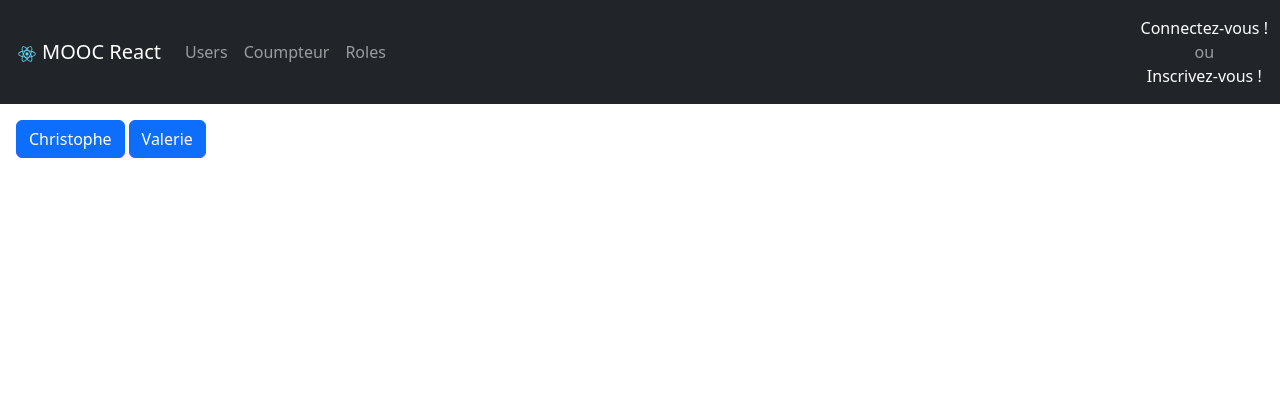
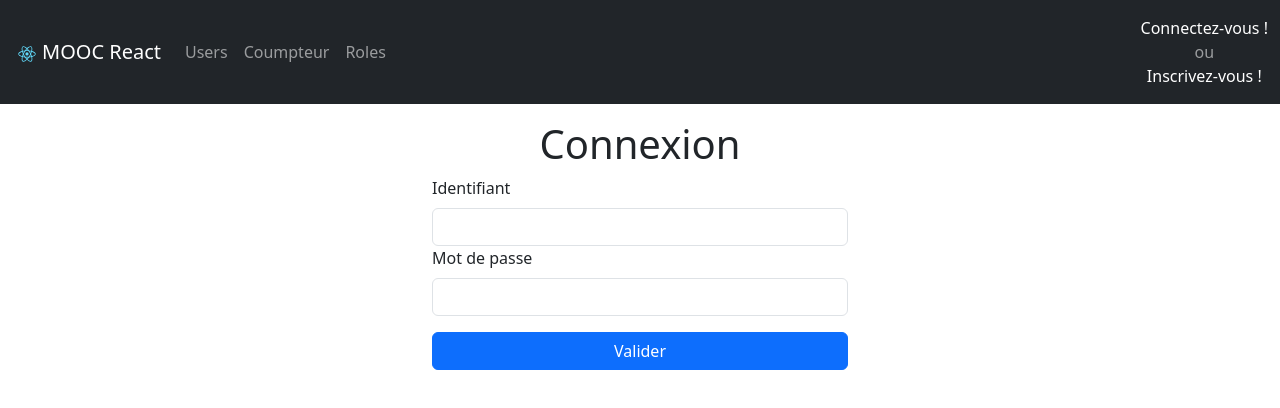
Before and after one commit to Gael-Mousset/mooc-react, a React (Create React App) app: page /login in a window 1280 px wide. Shown: the top 408 px of the page. Built offline with nearby package versions, Linux system fonts and the light colour scheme.

Commit message:
Module 2 Chap 6 et 7 valid form et form login

```diff
--- a/package.json
+++ b/package.json
@@ -9,12 +9,14 @@
     "axios": "^1.4.0",
     "bootstrap": "^5.3.0",
     "bootstrap-icons": "^1.10.5",
+    "formik": "^2.4.1",
     "prop-types": "^15.8.1",
     "react": "^18.2.0",
     "react-dom": "^18.2.0",
     "react-router-dom": "^6.11.2",
     "react-scripts": "5.0.1",
-    "web-vitals": "^2.1.4"
+    "web-vitals": "^2.1.4",
+    "yup": "^1.2.0"
   },
   "scripts": {
     "start": "react-scripts start",
--- a/src/App.jsx
+++ b/src/App.jsx
@@ -5,7 +5,7 @@ import UserList from "./pages/UserList";
 import SimLogin from "./pages/SimLogin";
 import { Route, Routes } from "react-router";
 import Roles from "./pages/Roles";
-import Register from "./pages/Register";
+import Register from "./pages/Register2";
 
 function App() {
   const [user, setUser] = useState("");
--- a/src/pages/Register.jsx
+++ b/src/pages/Register.jsx
@@ -32,10 +32,10 @@ function Register(props) {
     setCountry(event.target.value);
   }, []);
   const handleSubmit = useCallback(
-    (event) => {
+    async (event) => {
       try {
         event.preventDefault();
-        axios.post("https://jsonplaceholder.typicode.com/users", {
+        await axios.post("https://jsonplaceholder.typicode.com/users", {
           name,
           email,
           password,
--- /dev/null
+++ b/src/pages/Register2.jsx
@@ -0,0 +1,132 @@
+import axios from "axios";
+import React, { useCallback, useEffect, useState } from "react";
+import { useNavigate } from "react-router-dom";
+import { Formik, Form, Field, ErrorMessage } from "formik";
+import * as Yup from "yup";
+
+function Register(props) {
+  const [countries, setCountries] = useState([]);
+  useEffect(() => {
+    axios
+      .get(
+        "https://data.gouv.nc/api/records/1.0/search/?dataset=liste-des-pays-et-territoires-etrangers&q=&rows=282&facet=libcog"
+      )
+      .then((res) => setCountries(res.data.records));
+  }, []);
+
+  const navigate = useNavigate();
+
+  return (
+    <div className="d-flex justify-content-center">
+      <div className="col-12 col-sm-10 col-md-8 col-lg-4">
+        <h1 className="text-center">Inscription avec Formik</h1>
+        <Formik
+          initialValues={{ name: "", email: "", password: "", country: "" }}
+          validationSchema={Yup.object({
+            name: Yup.string()
+              .required("Un nom est nécessaire")
+              .min(2, "Votre nom doit comporter au moin 2 caractères")
+              .max(50, "Votre nom ne doit pas dépasser 50 caractère "),
+            email: Yup.string().required().email("Entrez un email valide"),
+            password: Yup.string()
+              .required("Un mot de passe est nécessaire")
+              .min(8, "Le mot de passe doit comporter au moin 8 carractère"),
+            country: Yup.string().required(),
+          })}
+          onSubmit={async (values, { setSubmitting }) => {
+            try {
+              const { name, email, password, country } = values;
+              await axios.post("https://jsonplaceholder.typicode.com/users", {
+                name,
+                email,
+                password,
+                country,
+              });
+              setSubmitting(false);
+              props.setUser(name);
+              navigate("/");
+            } catch (error) {
+              console.error(error);
+              setSubmitting(false);
+            }
+          }}
+        >
+          {({ isSubmitting }) => (
+            <Form>
+              <div className="mb-3">
+                <label htmlFor="name" className="form-label">
+                  Nom
+                </label>
+                <Field
+                  type="text"
+                  className="form-control"
+                  id="name"
+                  name="name"
+                />
+                <ErrorMessage
+                  name="name"
+                  component="div"
+                  className="alert alert-warning"
+                ></ErrorMessage>
+                <label htmlFor="email" className="form-label">
+                  Email
+                </label>
+                <Field className="form-control" id="email" name="email" />
+                <ErrorMessage
+                  name="email"
+                  component="div"
+                  className="alert alert-warning"
+                ></ErrorMessage>
+                <label htmlFor="password" className="form-label">
+                  Mot de passe
+                </label>
+                <Field
+                  type="password"
+                  className="form-control"
+                  id="password"
+                  name="password"
+                />
+                <ErrorMessage
+                  name="password"
+                  component="div"
+                  className="alert alert-warning"
+                ></ErrorMessage>
+                <label htmlFor="country" className="form-label">
+                  Pays
+                </label>
+                <Field
+                  component="select"
+                  className="form-select"
+                  id="country"
+                  name="country"
+                >
+                  <option value=""></option>
+                  {countries.map((country, index) => (
+                    <option key={index} value={country.fields.libcog}>
+                      {country.fields.libcog}
+                    </option>
+                  ))}
+                </Field>
+                <ErrorMessage
+                  name="country"
+                  component="div"
+                  className="alert alert-warning"
+                ></ErrorMessage>
+              </div>
+              <div className="d-grid">
+                <button
+                  className="btn btn-primary btn-expand"
+                  disabled={isSubmitting}
+                >
+                  Valider
+                </button>
+              </div>
+            </Form>
+          )}
+        </Formik>
+      </div>
+    </div>
+  );
+}
+
+export default Register;
--- a/src/pages/SimLogin.jsx
+++ b/src/pages/SimLogin.jsx
@@ -1,18 +1,79 @@
 import React from "react";
+import { useNavigate } from "react-router-dom";
+import { Formik, Form, Field, ErrorMessage } from "formik";
+import * as Yup from "yup";
 import PropTypes from "prop-types";
+import axios from "axios";
 
 function SimLogin({ setUser }) {
+  const navigate = useNavigate();
   return (
-    <div>
-      <button
-        onClick={() => setUser("Chistophe")}
-        className="btn btn-primary me-1"
-      >
-        Christophe
-      </button>
-      <button onClick={() => setUser("Valerie")} className="btn btn-primary">
-        Valerie
-      </button>
+    <div className="d-flex justify-content-center">
+      <div className="col-12 col-sm-10 col-md-8 col-lg-4">
+        <h1 className="text-center">Connexion</h1>
+        <Formik
+          initialValues={{ login: "", password: "" }}
+          validationSchema={Yup.object({
+            login: Yup.string()
+              .required("Un identifiant est nécessaire")
+              .min(2, "Votre identifiant doit comporter au moin 2 caractères")
+              .max(50, "Votre identifiant ne doit pas dépasser 50 caractère "),
+
+            password: Yup.string()
+              .required("Un mot de passe est nécessaire")
+              .min(8, "Le mot de passe doit comporter au moin 8 carractère"),
+          })}
+          onSubmit={async (values, { setSubmitting }) => {
+            const { login } = values;
+            setUser(login);
+            navigate("/");
+          }}
+        >
+          {({ isSubmitting }) => (
+            <Form>
+              <div className="mb-3">
+                <label htmlFor="login" className="form-label">
+                  Identifiant
+                </label>
+                <Field
+                  type="text"
+                  className="form-control"
+                  id="login"
+                  name="login"
+                />
+                <ErrorMessage
+                  name="login"
+                  component="div"
+                  className="alert alert-warning"
+                ></ErrorMessage>
+                <label htmlFor="password" className="form-label">
+                  Mot de passe
+                </label>
+                <Field
+                  type="password"
+                  className="form-control"
+                  id="password"
+                  name="password"
+                />
+                <ErrorMessage
+                  name="password"
+                  component="div"
+                  className="alert alert-warning"
+                ></ErrorMessage>
+              </div>
+              <div className="d-grid">
+                <button
+                  type="submit"
+                  className="btn btn-primary btn-expand"
+                  disabled={isSubmitting}
+                >
+                  Valider
+                </button>
+              </div>
+            </Form>
+          )}
+        </Formik>
+      </div>
     </div>
   );
 }
```
Also changed, not shown: 1 other file (tests, documents, lock files or other folders).
